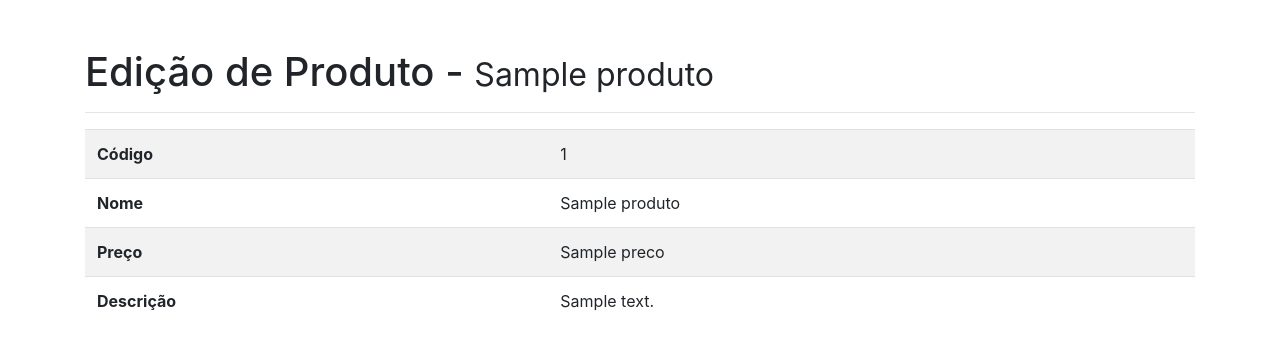
After one commit to flaviotcl/symfony4, a Symfony app: template templates/produto/view.html.twig in a window 1280 px wide. The commit adds this page. Shown: the top 350 px of the page. Run offline with Twig, Linux system fonts and the light colour scheme; the template is opened without the code that fills it: most values are stand-ins (such as "Sample title", 1, 10 or a date in 2020); some libraries are stand-ins or nearby versions.

Commit message:
Criando Crud de Produtos - Edição / Visualização

```diff
--- a/templates/produto/index.html.twig
+++ b/templates/produto/index.html.twig
@@ -18,7 +18,7 @@
     <hr>
     <div class="row">
         <div class="col-md-12">
-            <a href="" class="btn btn-primary btn-lg float-right">Adicionar Produto</a>
+            <a href="{{ path('cadastrar_produto') }}" class="btn btn-primary btn-lg float-right">Adicionar Produto</a>
         </div>
     </div>
 
@@ -39,8 +39,8 @@
                     <td>{{ produto.nome }}</td>
                     <td>{{ produto.preco }}</td>
                     <td>
-                        <a class="btn btn-sm btn-warning" href=""><i class="fa fa-eye"></i></a>
-                        <a class="btn btn-sm btn-success" href=""><i class="fa fa-pencil"></i></a>
+                        <a class="btn btn-sm btn-warning" href="{{ path('visualizar_produto', {"id": produto.id}) }}"><i class="fa fa-eye"></i></a>
+                        <a class="btn btn-sm btn-success" href="{{ path('editar_produto', {"id": produto.id}) }}"><i class="fa fa-pencil"></i></a>
                         <a class="btn btn-sm btn-danger" href=""><i class="fa fa-trash"></i></a>
                     </td>
                 </tr>
--- /dev/null
+++ b/templates/produto/view.html.twig
@@ -0,0 +1,36 @@
+{% extends "base.html.twig" %}
+
+
+{% block title %}
+
+    Visualização de Produto -
+
+{% endblock %}
+
+{% block body %}
+    <h1>Edição de Produto - <small>{{ produto.nome }}</small></h1>
+    <hr>
+
+    <table class="table table-striped">
+
+        <tbody>
+        <tr>
+            <th>Código</th>
+            <td>{{ produto.id }}</td>
+        </tr>
+        <tr>
+            <th>Nome</th>
+            <td>{{ produto.nome }}</td>
+        </tr>
+        <tr>
+            <th>Preço</th>
+            <td>{{ produto.preco }}</td>
+        </tr>
+        <tr>
+            <th>Descrição</th>
+            <td>{{ produto.descricao }}</td>
+        </tr>
+        </tbody>
+    </table>
+
+{% endblock %}
```
Also changed, not shown: src/Controller/ProdutoController.php (+45 -0 lines), templates/produto/update.html.twig (added, +15 -0 lines).
